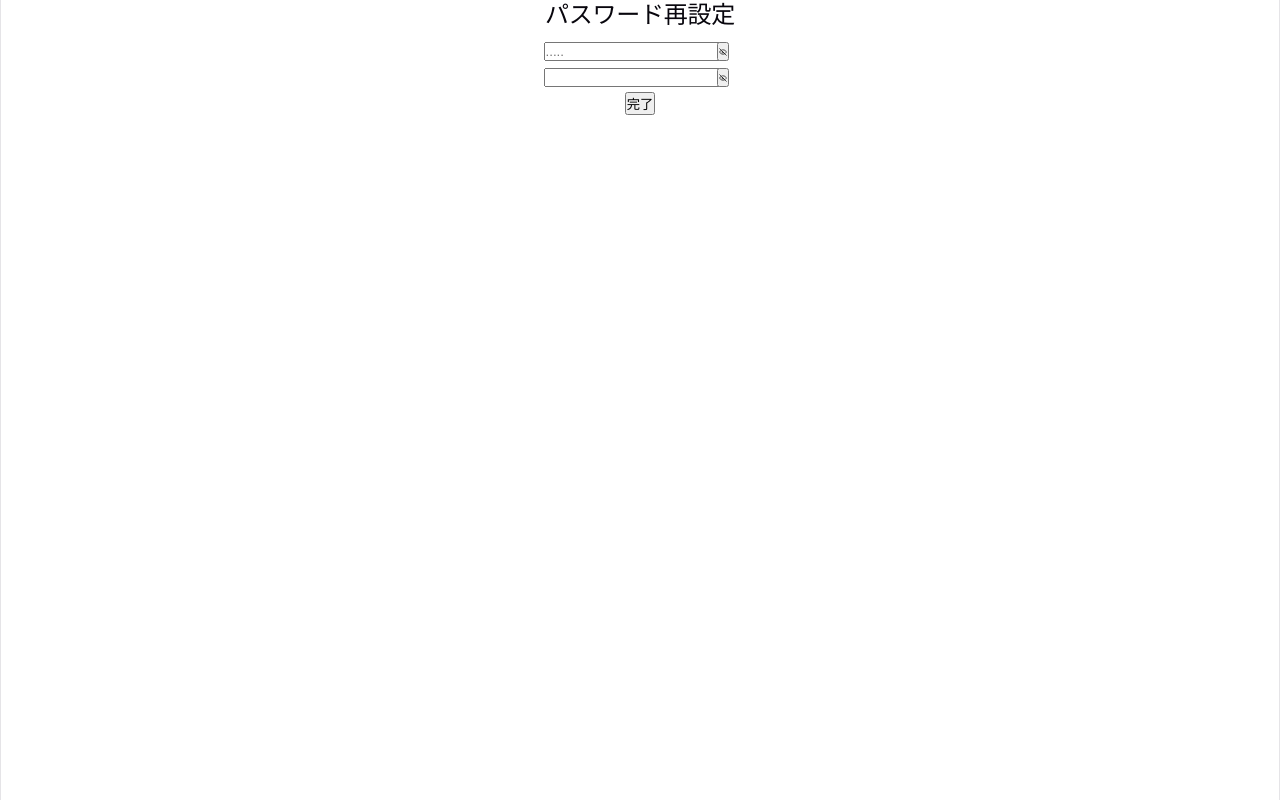
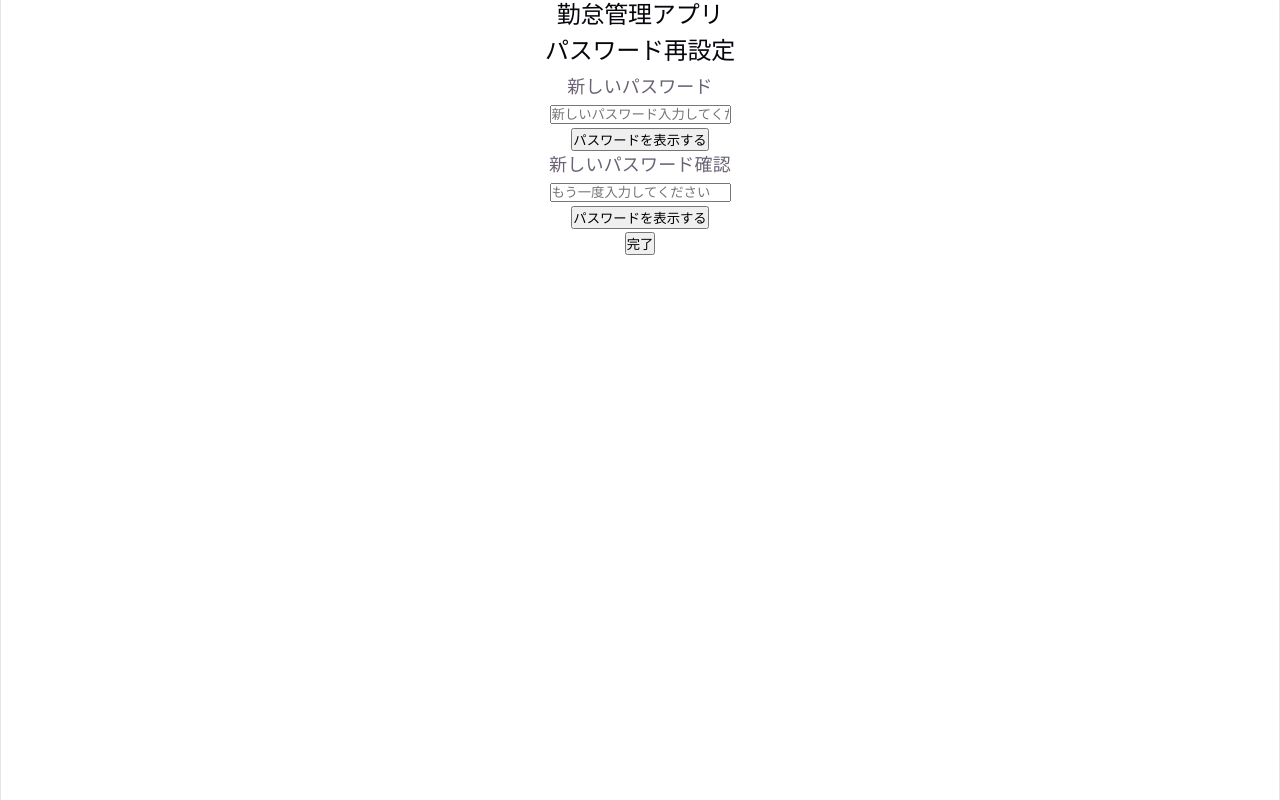
Before and after one commit to nbhvduc/React, a React (Vite) app: page /CreateNewPassword in a window 1280 px wide. Built offline with nearby package versions, Linux system fonts and the light colour scheme.

Commit message:
update class file name

```diff
--- /dev/null
+++ b/src/Pages/ForgotPassword/CreateNewPassword.css
@@ -0,0 +1,5 @@
+*,
+body {
+  margin: 0;
+  padding: 0;
+}
--- a/src/Pages/ForgotPassword/CreateNewPassword.tsx
+++ b/src/Pages/ForgotPassword/CreateNewPassword.tsx
@@ -1,137 +1,144 @@
 import { useState } from "react";
-import {  useNavigate } from "react-router";
-import { Eye,EyeOff } from "lucide-react";
+import { useNavigate } from "react-router";
 import { useLocation } from "react-router";
 
-export function CreateNewPassword(){
-    const[newpassword,setNewPassword]=useState("")
-    const[confirmNewPassword,setConfirmNewPassword]=useState("")
-    const[ErrorMessage,setErrorMessage]=useState("")
-    const[showNewPassword,setShowNewPassword]=useState(false)
-    const[showConfirmNewPassword,setShowConfirmNewPassword]=useState(false)
+import "./CreateNewPassword.css";
 
-    const Location=useLocation()
-    const[loading,setLoading]=useState(false)
-    const navigate=useNavigate()
-    const reset_token=Location.state
-    console.log(Location.state)
-    console.log(reset_token)
+export function CreateNewPassword() {
+  const [newpassword, setNewPassword] = useState("");
+  const [confirmNewPassword, setConfirmNewPassword] = useState("");
+  const [ErrorMessage, setErrorMessage] = useState("");
+  const [showNewPassword, setShowNewPassword] = useState("password");
+  const [showConfirmNewPassword, setShowConfirmNewPassword] =
+    useState("password");
 
-    async function handleCreateNewPassword(){
-        setLoading(true)
+  const Location = useLocation();
+  const [loading, setLoading] = useState(false);
+  const navigate = useNavigate();
+  const reset_token = Location.state;
+  console.log(Location.state);
+  console.log(reset_token);
 
+  async function handleCreateNewPassword() {
+    setLoading(true);
 
-
-        if(newpassword!=confirmNewPassword){
-            setErrorMessage("パスワード一致しません")
-            setLoading(false)
+    if (newpassword != confirmNewPassword) {
+      setErrorMessage("パスワード一致しません");
+      setLoading(false);
       return;
     }
 
-        setErrorMessage("")
+    setErrorMessage("");
 
-        try{
-            const response=await fetch(
+    try {
+      const response = await fetch(
         "http://127.0.0.1:8000/forgot/create_new_password",
         {
-                    method:"POST",
-                    headers:{
-                        "content-type":"application/json",
+          method: "POST",
+          headers: {
+            "content-type": "application/json",
           },
-                    body:JSON.stringify({
-                        new_password:newpassword,
-                        confirm_password:confirmNewPassword,
-                        reset_token_password:reset_token
-
+          body: JSON.stringify({
+            new_password: newpassword,
+            confirm_password: confirmNewPassword,
+            reset_token_password: reset_token,
           }),
-                }
+        },
       );
-            const data= await response.json();
-            if(!response.ok){
+      const data = await response.json();
+      if (!response.ok) {
         setErrorMessage(data.detail);
         return;
-
-            };
-            navigate("/login")
-        }catch(error){
-            console.error(error)
-            if(error instanceof Error){
-                setErrorMessage(error.message)
       }
-        }finally{
-            setLoading(false)
+      navigate("/login");
+    } catch (error) {
+      console.error(error);
+      if (error instanceof Error) {
+        setErrorMessage(error.message);
+      }
+    } finally {
+      setLoading(false);
+    }
   }
 
+  function handleShowNewPassword(e: any) {
+    e.preventDefault();
+    if (showNewPassword === "text") {
+      setShowNewPassword("password");
+    } else {
+      setShowNewPassword("text");
+    }
+  }
 
-
-
-    };
-    return(
-        <form onSubmit={(e)=>{
+  function handleShowComfirmNewPassord(e: any) {
+    e.preventDefault();
+    if (showConfirmNewPassword === "text") {
+      setShowConfirmNewPassword("password");
+    } else {
+      setShowConfirmNewPassword("text");
+    }
+  }
+  return (
+    <form
+      onSubmit={(e) => {
         e.preventDefault();
         handleCreateNewPassword();
-        }}>
-
-
-            <div>
+      }}
+    >
+      <h2 className="title">勤怠管理アプリ</h2>
+      <div className="create-password-box">
+        <div className="content-box">
           <div>
             <h2>パスワード再設定</h2>
           </div>
           <div>
-                    <label htmlFor="newpassword"></label>
-                    <input id="newpassword"
-                    type={showNewPassword?"text":"password"}
-                    placeholder="....."
-                    onFocus={(e)=>e.target.placeholder=""}
-                    onBlur={(e)=>e.target.placeholder="....."}
-                    value={newpassword} onChange={(e)=>setNewPassword(e.target.value)}/>
-                    < button
-                    type="button"
-                    onClick={()=>setShowNewPassword((prev)=>!prev)}
-                    style={{position:"relative",right:8,top:"50%",}}>
-                        {showNewPassword?<Eye size={8}/>:<EyeOff size={8}/>}
+            <div>新しいパスワード</div>
+            <input
+              id="newpassword"
+              type={showNewPassword}
+              placeholder="新しいパスワード入力してください"
+              onFocus={(e) => (e.target.placeholder = "")}
+              onBlur={(e) =>
+                (e.target.placeholder = "新しいパスワード入力してください")
+              }
+              value={newpassword}
+              onChange={(e) => setNewPassword(e.target.value)}
+            />
+            <div>
+              <button onClick={handleShowNewPassword}>
+                パスワードを表示する
               </button>
-
+            </div>
           </div>
 
           <div>
-                    <label htmlFor="confirm-password"></label>
+            <div>新しいパスワード確認</div>
             <input
               id="confirm-password"
-                    type={showConfirmNewPassword?"text":"password"}
-                    value={confirmNewPassword} onChange={(e)=>setConfirmNewPassword(e.target.value)}/>
-                    < button
-                    type="button"
-                    onClick={()=>setShowConfirmNewPassword((prev)=>!prev)}
-                    style={{position:"relative",right:8,top:"50%"}}>
-                        {showConfirmNewPassword?<Eye size={8}/>:<EyeOff size={8}/>}
-                    </button>
-
+              type={showConfirmNewPassword}
+              value={confirmNewPassword}
+              placeholder="もう一度入力してください"
+              onFocus={(e) => (e.target.placeholder = "")}
+              onBlur={(e) =>
+                (e.target.placeholder = "もう一度入力してください")
+              }
+              onChange={(e) => setConfirmNewPassword(e.target.value)}
+            />
           </div>
 
-                {ErrorMessage && <p style={{color:"red"}}>{ErrorMessage}</p>}
-
-                <button
-                type="submit" disabled={loading}>
-                    {loading?"確認中...":"完了"}
+          <div>
+            <button onClick={handleShowComfirmNewPassord}>
+              パスワードを表示する
             </button>
-
-
           </div>
 
+          {ErrorMessage && <p style={{ color: "red" }}>{ErrorMessage}</p>}
 
-
-
-
-
-
-
+          <button type="submit" disabled={loading}>
+            {loading ? "確認中..." : "完了"}
+          </button>
+        </div>
+      </div>
     </form>
-
-
-
-
-    )
-
-
+  );
 }
--- a/src/Pages/ForgotPassword/forgotPassword.css
+++ b/src/Pages/ForgotPassword/forgotPassword.module.css
@@ -20,5 +20,5 @@ body {
   height: 40px;
   margin-bottom: 30px;
   margin-top: 20px;
-  background-color: bisque;
+  background-color: #7bfdb1;
 }
--- a/src/Pages/ForgotPassword/forgotPassword.tsx
+++ b/src/Pages/ForgotPassword/forgotPassword.tsx
@@ -1,6 +1,6 @@
 import { useState } from "react";
 import { useNavigate } from "react-router";
-import "./forgotPassword.css";
+import "./forgotPassword.module.css";
 
 export function ForgotPasswordPage() {
   const [email, setEmail] = useState("");
--- a/src/Pages/ForgotPassword/inputOTP.css
+++ b/src/Pages/ForgotPassword/inputOTP.css
@@ -19,7 +19,7 @@ body {
   height: 40px;
   margin-bottom: 30px;
   margin-top: 20px;
-  background-color: bisque;
+  background-color: #7bfdb1;
 }
 .resend-OTP {
   color: black;
--- a/src/Pages/Login/login.tsx
+++ b/src/Pages/Login/login.tsx
@@ -1,7 +1,7 @@
 import { useState } from "react";
 import { Link } from "react-router";
 import { useNavigate } from "react-router";
-import "./login.css";
+import "./login.module.css";
 
 export function Login() {
   const [email, setEmail] = useState("");
--- a/src/Pages/Register/register.tsx
+++ b/src/Pages/Register/register.tsx
@@ -1,6 +1,6 @@
 import { useState } from "react";
 import { useNavigate, Link } from "react-router";
-import "./register.css";
+import "./register.module.css";
 
 export function Register() {
   const [email, setEmail] = useState("");
```
Also changed, not shown: src/Pages/Login/login.module.css (renamed from src/Pages/Login/login.css), src/Pages/Register/register.module.css (renamed from src/Pages/Register/register.css). Lines whose indentation alone changed are shown as unchanged.
